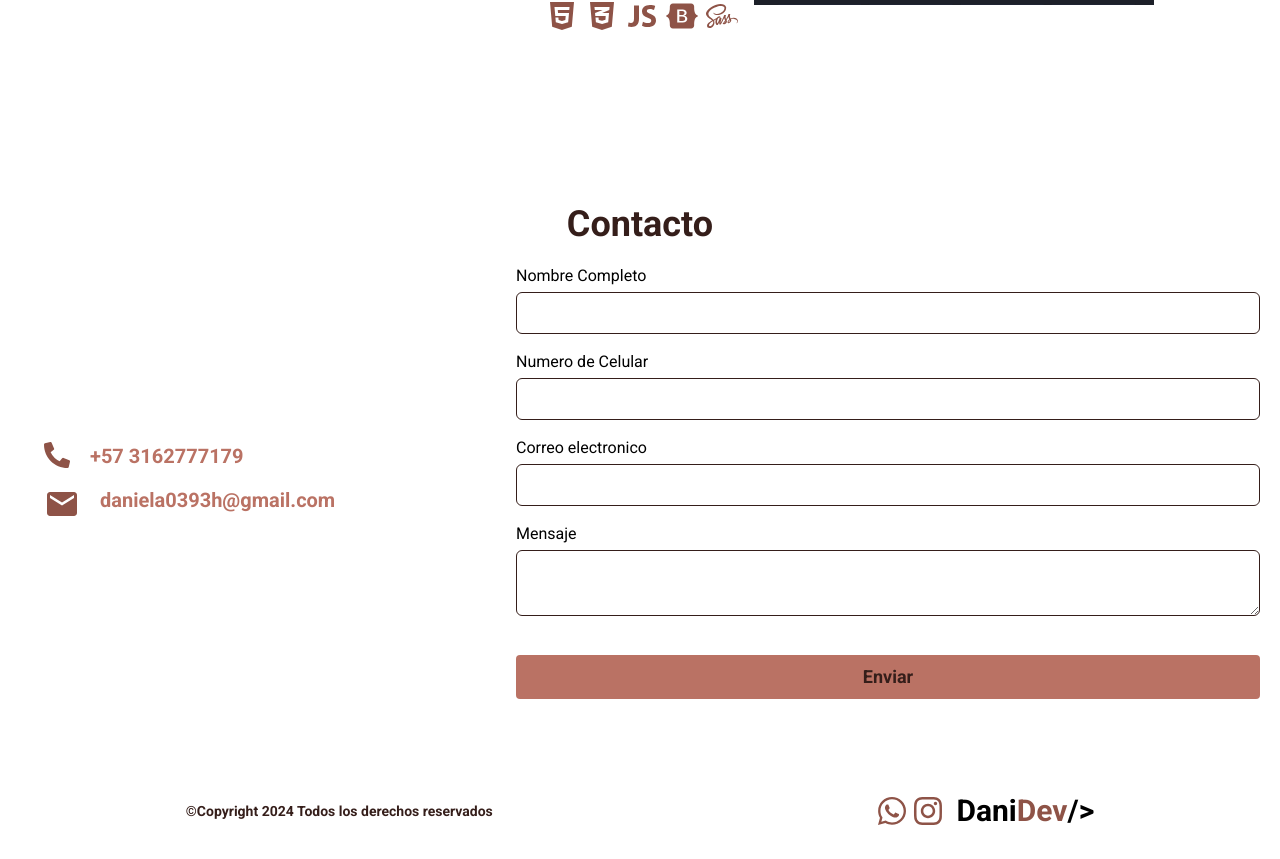
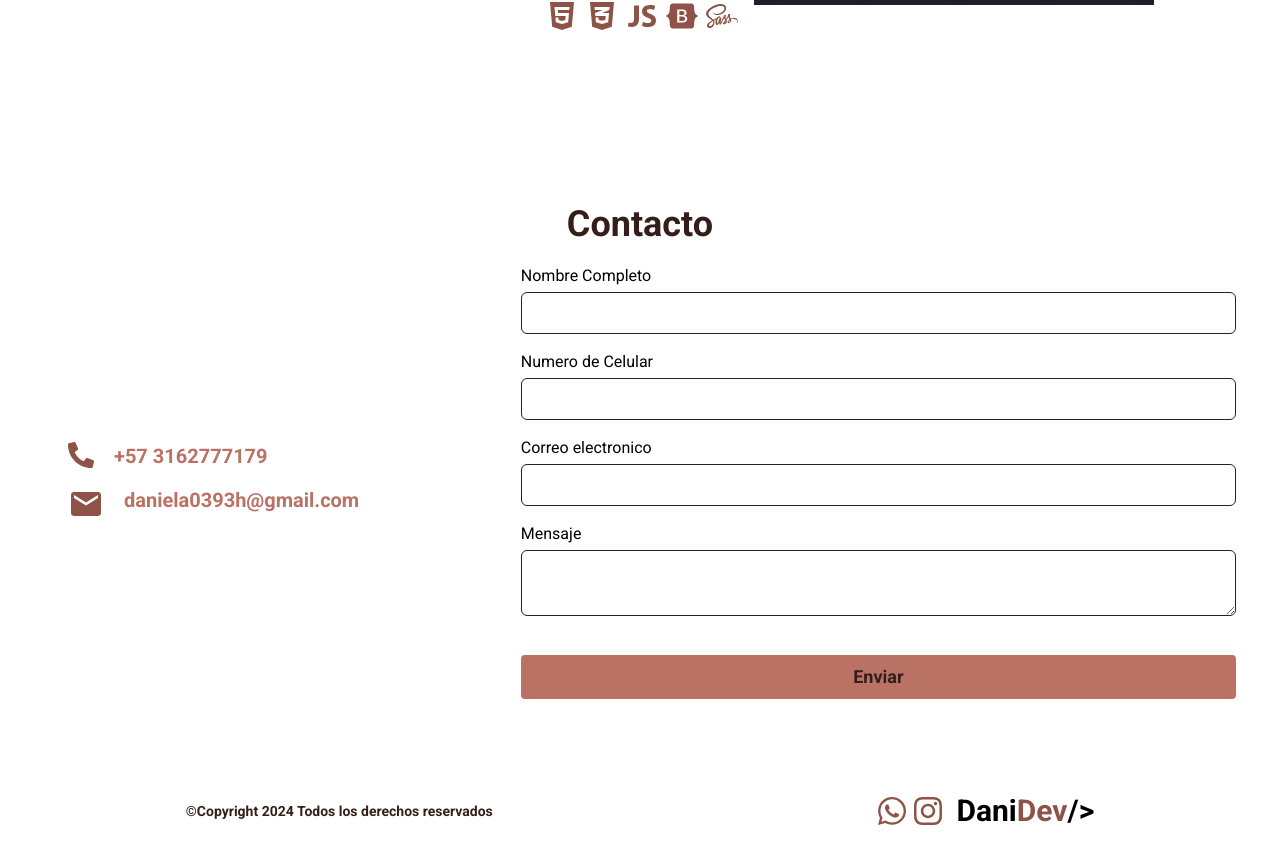
Before and after one commit to daniela03h/porfolio, a Next.js app: page /about in a window 1280 px wide. Shown: the part 2628-3487 px from the top of the page. Built offline with nearby package versions, Linux system fonts and the light colour scheme.

Commit message:
fix: conctact

```diff
--- a/src/components/Contact.tsx
+++ b/src/components/Contact.tsx
@@ -4,7 +4,7 @@ import FormContact from "./FormContact";
 
 export default function Contact() {
   return (
-    <div className="container mx-auto my-11 pt-20">
+    <div className="container mx-auto my-11 pt-20 md:px-6">
       <h2 className="text-4xl text-dark font-bold text-center">Contacto</h2>
       <div className="p-5 md:flex md:justify-between">
         <div className="flex flex-col gap-4 p-6 justify-center">
```
